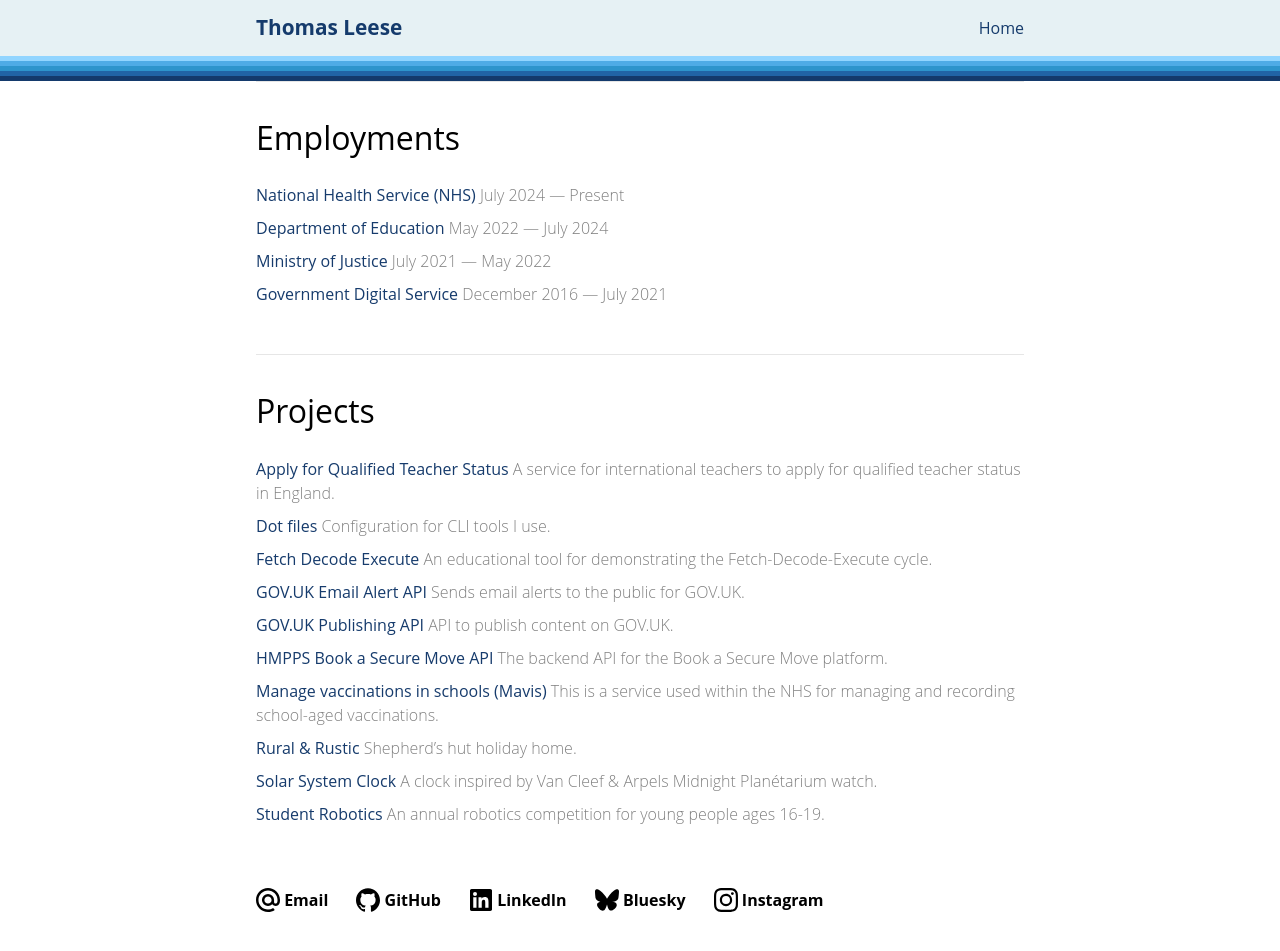
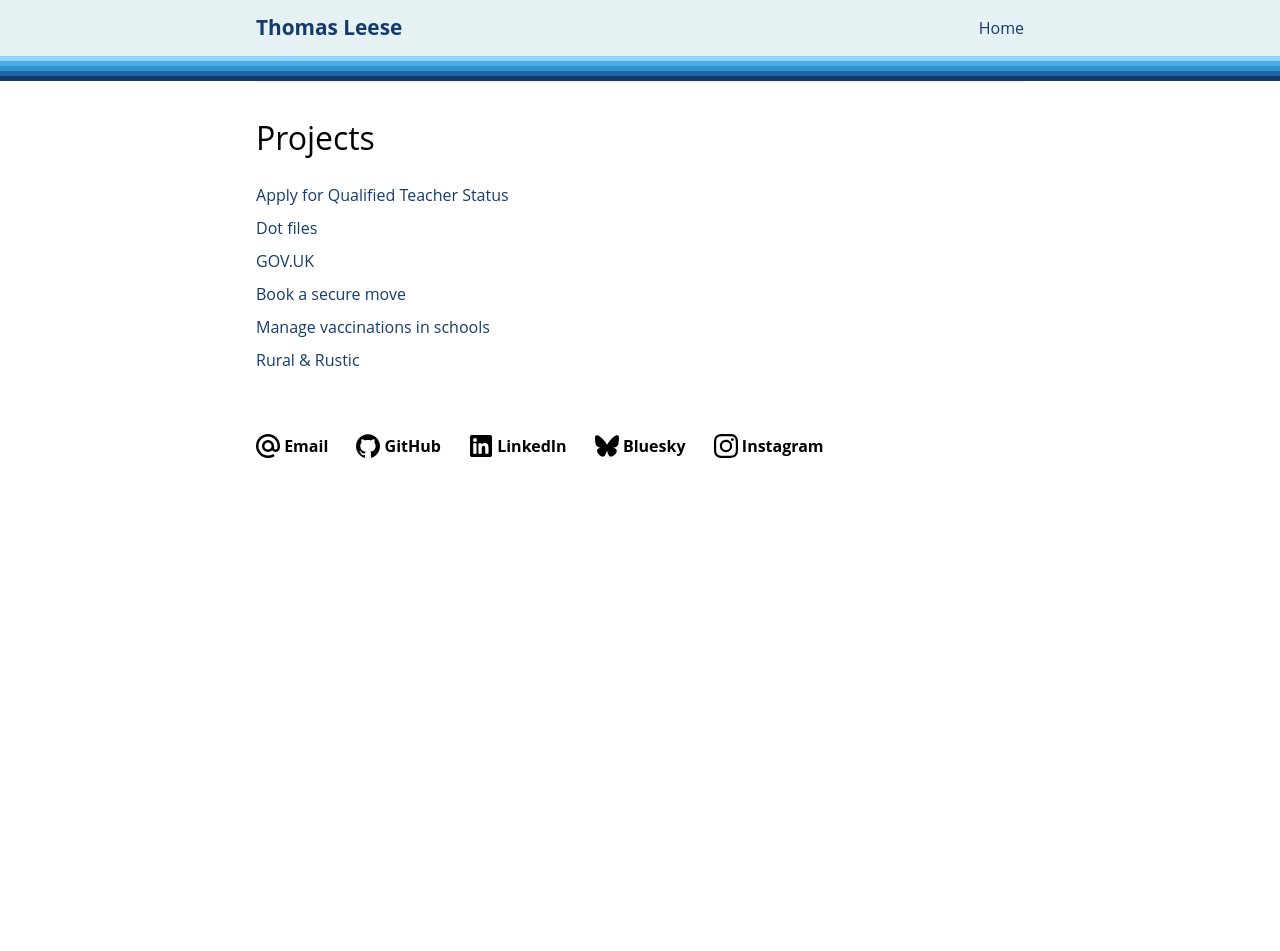
Before and after one commit to thomasleese/thomasleese.github.io, a Jekyll site: the page built from index.html, in a window 1280 px wide and 960 px high. Shown: the top 951 px of the window. Built offline with Jekyll 4.4.1, drawn with Linux system fonts in a browser that asks for light colours; some web fonts are replaced.

Commit message:
Remove employments

```diff
--- a/_data/employments.yaml
+++ /dev/null
@@ -1,15 +0,0 @@
-- name: National Health Service (NHS)
-  url: https://digital.nhs.uk/
-  description: July 2024 — Present
-
-- name: Department of Education
-  url: https://dfedigital.blog.gov.uk
-  description: May 2022 — July 2024
-
-- name: Ministry of Justice
-  url: https://mojdigital.blog.gov.uk
-  description: July 2021 — May 2022
-
-- name: Government Digital Service
-  url: https://gds.blog.gov.uk
-  description: December 2016 — July 2021
--- a/_data/projects.yaml
+++ b/_data/projects.yaml
@@ -1,39 +1,17 @@
 - name: Apply for Qualified Teacher Status
   url: https://github.com/DFE-Digital/apply-for-qualified-teacher-status
-  description: A service for international teachers to apply for qualified teacher status in England.
 
 - name: Dot files
   url: https://github.com/thomasleese/dotfiles
-  description: Configuration for CLI tools I use.
 
-- name: Fetch Decode Execute
-  url: https://github.com/thomasleese/fde
-  description: An educational tool for demonstrating the Fetch-Decode-Execute cycle.
+- name: GOV.UK
+  url: https://github.com/alphagov
 
-- name: GOV.UK Email Alert API
-  url: https://github.com/alphagov/email-alert-api
-  description: Sends email alerts to the public for GOV.UK.
+- name: Book a secure move
+  url: https://github.com/ministryofjustice/hmpps-book-secure-move-api
 
-- name: GOV.UK Publishing API
-  url: https://github.com/alphagov/publishing-api
-  description: API to publish content on GOV.UK.
-
-- name: HMPPS Book a Secure Move API
-  url: https://github.com/ministryofjustice/hmpps-book-secure-move-api
-  description: The backend API for the Book a Secure Move platform.
-
-- name: Manage vaccinations in schools (Mavis)
+- name: Manage vaccinations in schools
   url: https://github.com/nhsuk/manage-vaccinations-in-schools
-  description: This is a service used within the NHS for managing and recording school-aged vaccinations.
 
 - name: Rural & Rustic
   url: https://www.rural-and-rustic.wales
-  description: Shepherd’s hut holiday home.
-
-- name: Solar System Clock
-  url: https://github.com/thomasleese/solar-system-clock
-  description: A clock inspired by Van Cleef & Arpels Midnight Planétarium watch.
-
-- name: Student Robotics
-  url: https://studentrobotics.org
-  description: An annual robotics competition for young people ages 16-19.
--- a/index.html
+++ b/index.html
@@ -1,16 +1,6 @@
 ---
 layout: base
 ---
-
-<section id="employments">
-  <h1>Employments</h1>
-
-  <ul class="bulletless">
-    {% for employment in site.data.employments %}
-      <li><a href="{{ employment.url }}">{{ employment.name }}</a> {{ employment.description }}</li>
-    {% endfor %}
-  </ul>
-</section>
 
 <section id="projects">
   <h1>Projects</h1>
--- a/styles/main.css
+++ b/styles/main.css
@@ -3,10 +3,6 @@
     font-weight: 300;
     font-size: 1em;
     line-height: 1.5;
-
-    font-feature-settings: 'kern';
-    -moz-font-feature-settings: 'kern';
-    -webkit-font-feature-settings: 'kern';
 }
 
 a {
```
